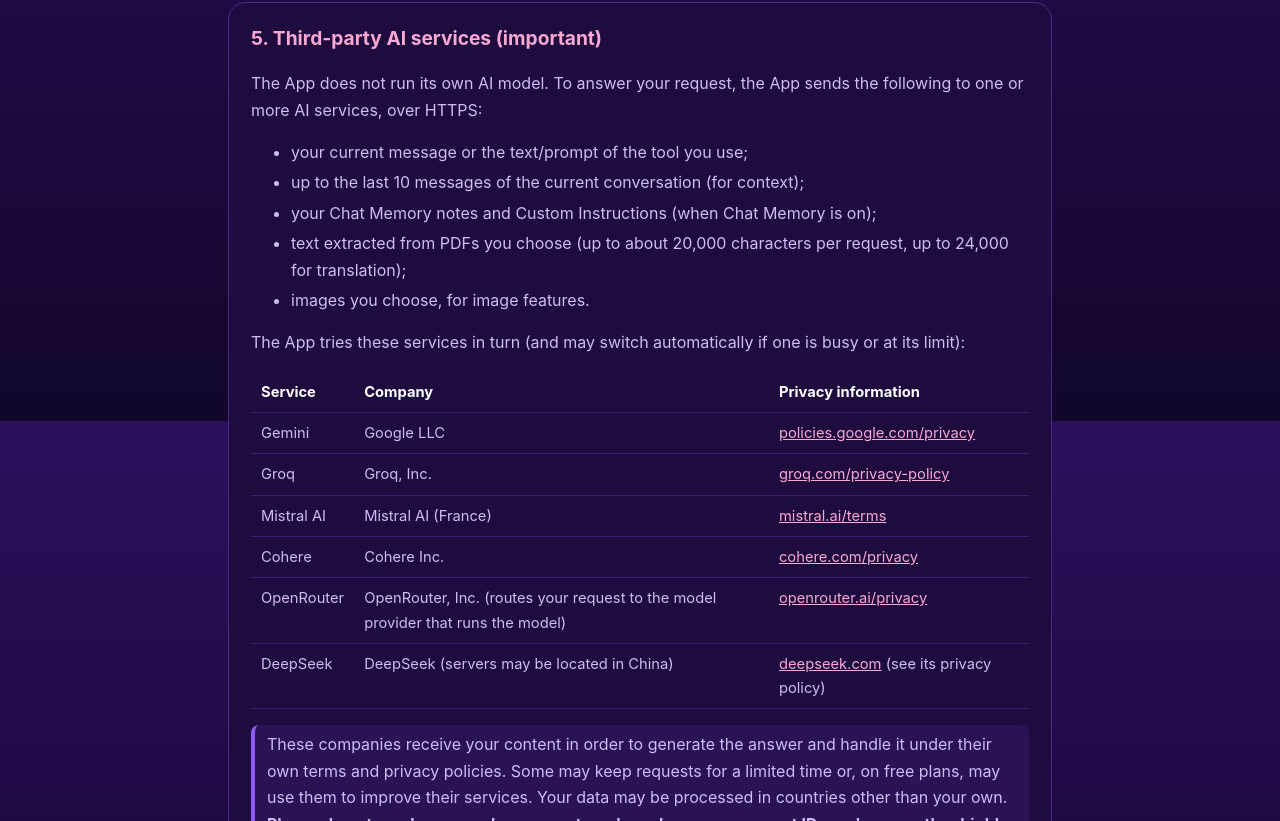
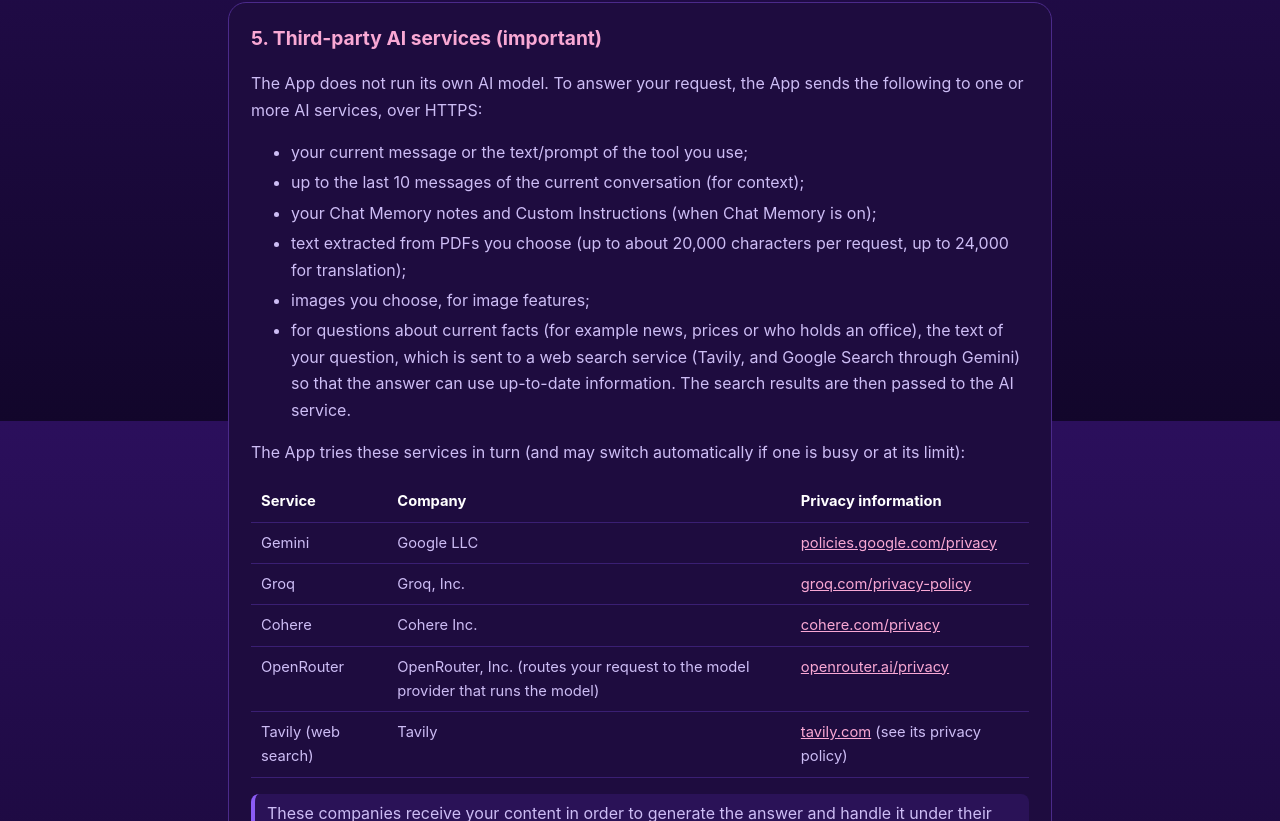
Before and after one commit to Alamgir-hosen2026/Eva-ai, a plain HTML site: page index.html in a window 1280 px wide. Shown: the part 1979-2800 px from the top of the page. Drawn offline with Linux system fonts and the light colour scheme.

Commit message:
Update index.html

```diff
--- a/index.html
+++ b/index.html
@@ -33,7 +33,7 @@
 <header>
   <h1>Privacy Policy</h1>
   <p class="sub">EVA AI Studio by Alamgir App Studio</p>
-  <p class="sub">Effective date: November 17, 2026 &middot; Last updated: November 17, 2026</p>
+  <p class="sub">Effective date: November 17, 2026 &middot; Last updated: November 20, 2026</p>
 </header>
 
 <section>
@@ -92,17 +92,17 @@
     <li>up to the last 10 messages of the current conversation (for context);</li>
     <li>your Chat Memory notes and Custom Instructions (when Chat Memory is on);</li>
     <li>text extracted from PDFs you choose (up to about 20,000 characters per request, up to 24,000 for translation);</li>
-    <li>images you choose, for image features.</li>
+    <li>images you choose, for image features;</li>
+    <li>for questions about current facts (for example news, prices or who holds an office), the text of your question, which is sent to a web search service (Tavily, and Google Search through Gemini) so that the answer can use up-to-date information. The search results are then passed to the AI service.</li>
   </ul>
   <p>The App tries these services in turn (and may switch automatically if one is busy or at its limit): </p>
   <table>
     <tr><th>Service</th><th>Company</th><th>Privacy information</th></tr>
     <tr><td>Gemini</td><td>Google LLC</td><td><a href="https://policies.google.com/privacy">policies.google.com/privacy</a></td></tr>
     <tr><td>Groq</td><td>Groq, Inc.</td><td><a href="https://groq.com/privacy-policy">groq.com/privacy-policy</a></td></tr>
-    <tr><td>Mistral AI</td><td>Mistral AI (France)</td><td><a href="https://mistral.ai/terms">mistral.ai/terms</a></td></tr>
     <tr><td>Cohere</td><td>Cohere Inc.</td><td><a href="https://cohere.com/privacy">cohere.com/privacy</a></td></tr>
     <tr><td>OpenRouter</td><td>OpenRouter, Inc. (routes your request to the model provider that runs the model)</td><td><a href="https://openrouter.ai/privacy">openrouter.ai/privacy</a></td></tr>
-    <tr><td>DeepSeek</td><td>DeepSeek (servers may be located in China)</td><td><a href="https://www.deepseek.com">deepseek.com</a> (see its privacy policy)</td></tr>
+    <tr><td>Tavily (web search)</td><td>Tavily</td><td><a href="https://www.tavily.com">tavily.com</a> (see its privacy policy)</td></tr>
   </table>
   <p class="note">These companies receive your content in order to generate the answer and handle it under their own terms and privacy policies. Some may keep requests for a limited time or, on free plans, may use them to improve their services. Your data may be processed in countries other than your own. <strong>Please do not send passwords, payment card numbers, government ID numbers or other highly sensitive information to the App's AI features.</strong></p>
   <p>The App is developed independently and is not affiliated with, endorsed by or sponsored by the companies above.</p>
@@ -168,7 +168,7 @@
 <section>
   <h2>14. Contact us</h2>
   <p><strong>Alamgir App Studio</strong><br>
-  Developer: Alamgir Hossain<br>
+  Developer: Alamgir Hosen<br>
   Country: Bangladesh<br>
   Email: <a href="mailto:alamgirhosenapp2026@gmail.com">alamgirhosenapp2026@gmail.com</a></p>
 </section>
```
